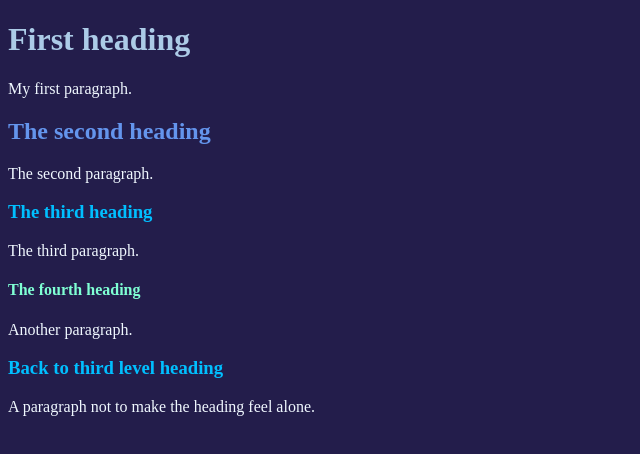
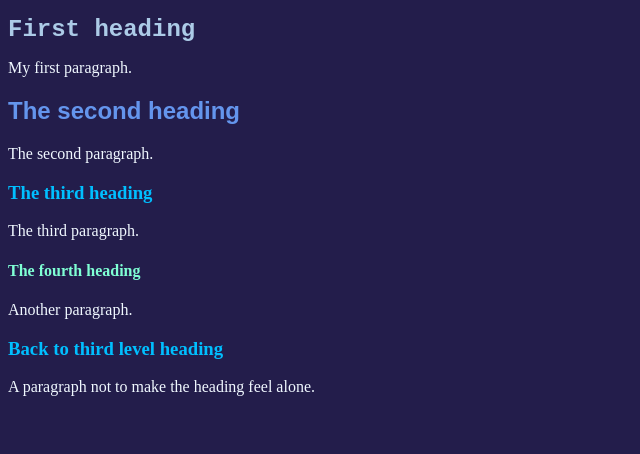
Before and after one commit to vmlaine/vmlaine.github.io, a plain HTML site: page index.html in a window 1280 px wide. Shown: the whole page, without its empty margins (0-640 px from the left). Drawn offline with Linux system fonts and the light colour scheme.

Commit message:
Playing around with fonts

```diff
--- a/styles.css
+++ b/styles.css
@@ -3,9 +3,12 @@ body {
 }
 h1 {
     color: rgb(172, 203, 231);
+    font-family: 'Courier New', Courier, monospace;
+    font-size: 150%;
 }
 h2 {
     color:cornflowerblue;
+    font-family: Arial, Helvetica, sans-serif;
 }
 h3 {
     color: deepskyblue;
```
